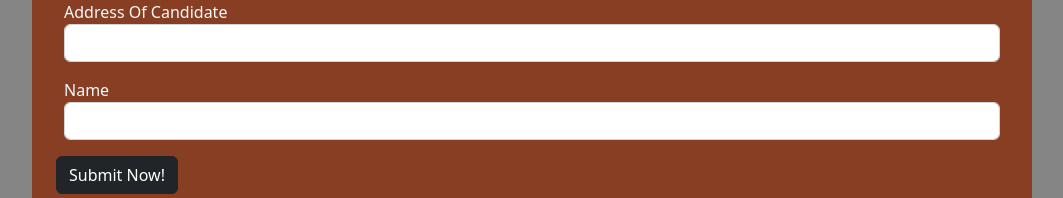
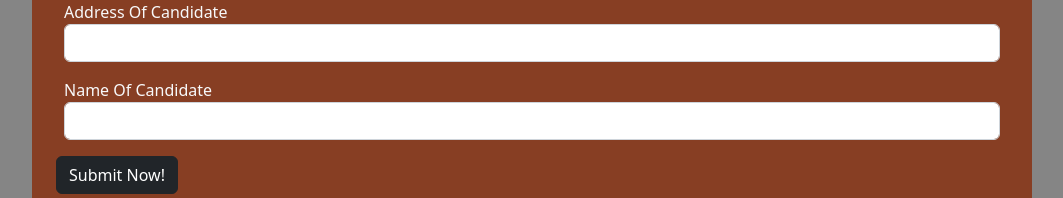
Before and after one commit to Nishiket-singh/Blockchain-Voting, a React (Create React App) app: page / in a window 1280 px wide. Both pictures are taken after a click on the button "Send Proposal For Next Election!". Shown: the part 454-652 px from the top of the page, without its empty margins (108-1171 px from the left). Built offline with nearby package versions, Linux system fonts and the light colour scheme.

Commit message:
Update Propsal.js

```diff
--- a/src/comp/Propsal.js
+++ b/src/comp/Propsal.js
@@ -55,7 +55,7 @@ function Propsal({ contract, account, provider }) {
             <input type="text" id="Account" class="form-control"></input>
           </div>
           <div className="p-2">
-            Name{" "}
+            Name Of Candidate{" "}
             <input type="text" id="Name" class="form-control"></input>
           </div>
           <button type="submit" className="btn btn-dark mt-2">
```
